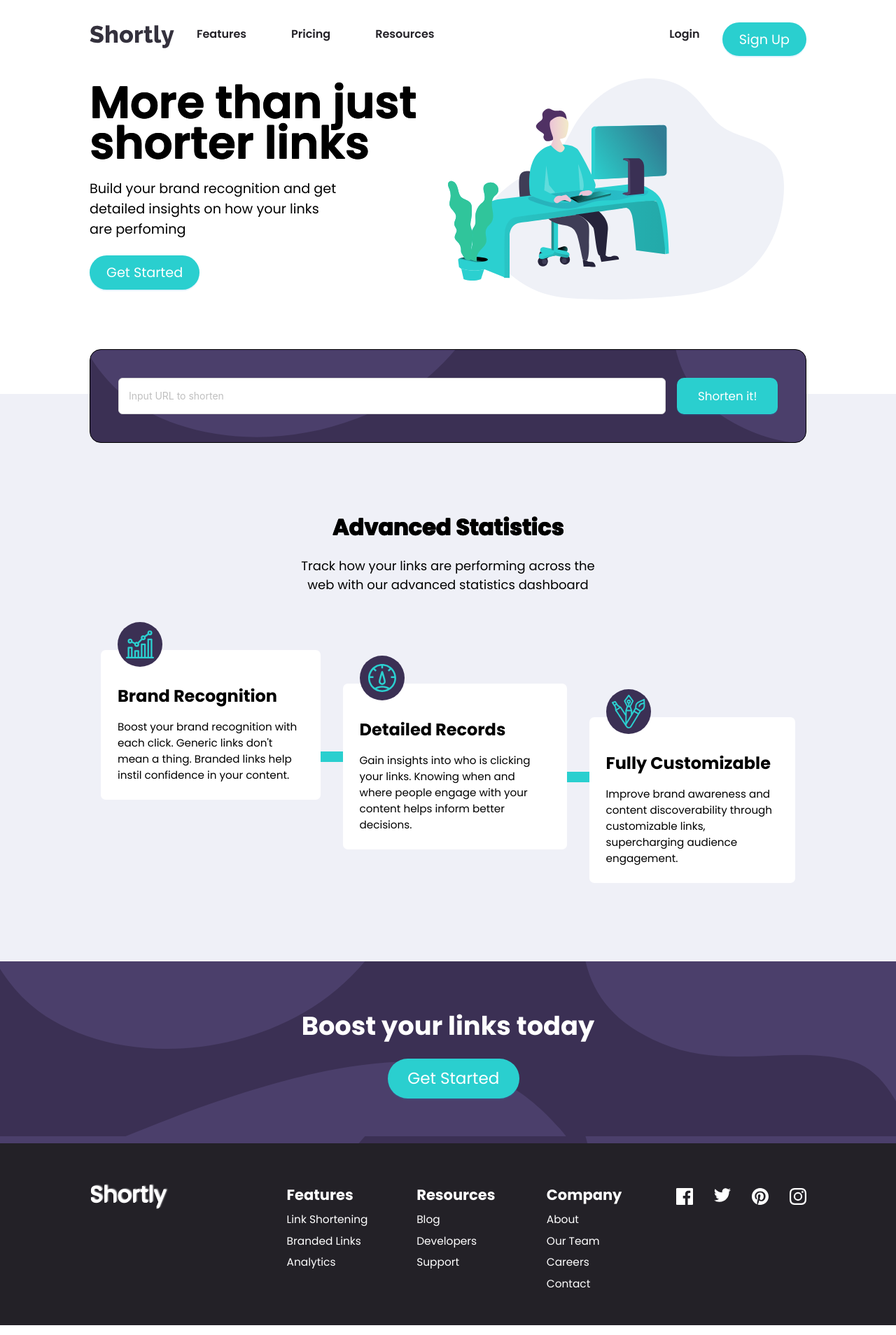
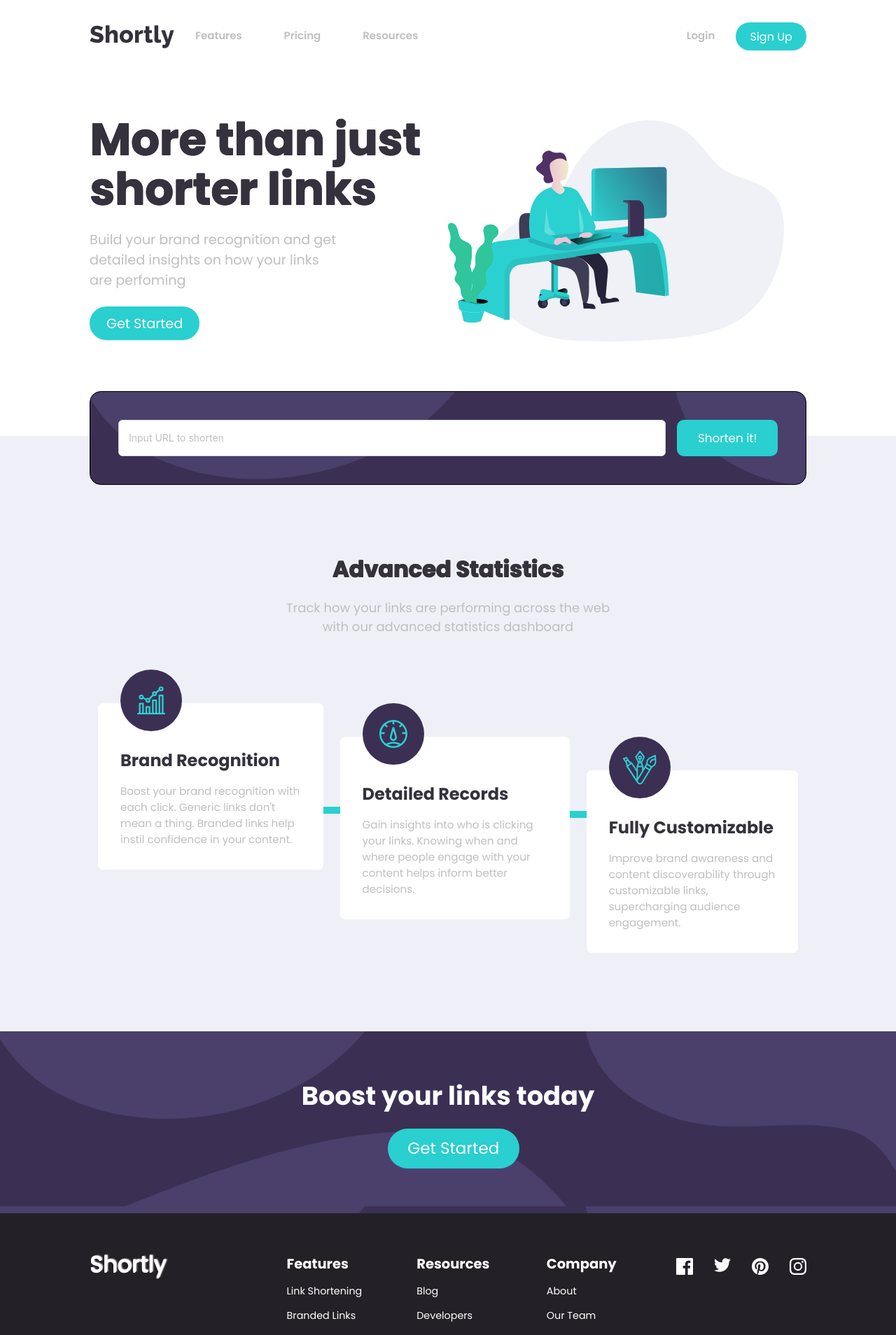
Before and after one commit to BLADEHEDA/shortly, a React (Vite) app: page / in a window 1280 px wide. Shown: the top 1908 px of the page at 70% size. Built offline with nearby package versions, Linux system fonts and the light colour scheme.

Commit message:
adjustmements done on the hero to match the exact design

```diff
--- a/src/components/boost/Boost.css
+++ b/src/components/boost/Boost.css
@@ -1,10 +1,6 @@
 .boost-container {
-  padding: 2em;
-  display: flex;
-  flex-direction: column;
-  justify-content: center;
+  padding: 5em 2em  ;
   background-color: #3b3054;
-  margin: 0 auto;
   text-align: center;
   background-image: url("../../../public//bg-boost-mobile.svg");
 }
--- a/src/components/cards/Card.css
+++ b/src/components/cards/Card.css
@@ -1,24 +1,26 @@
 .containers {
   background-color: white;
   text-align: center;
-  padding: 1.5em;
-  margin-top: 5em;
+  padding: 2em;
+  margin-top: 6em;
   border-radius: 7px;
 }
 .card-header {
   font-size: 1.3em;
   font-weight: 800;
+  color: var(--Very-Dark-Blue);
 }
 .card-text {
   font-size: 1em;
   margin-top: 1em;
+  color: var(--Gray);
 }
 .image-cpontianer {
   background-color: #3b3054;
   height: 2em;
   width: 2em;
   border-radius: 50%;
-  padding: 2em;
+  padding: 2.75em;
   display: flex;
   margin: 0 auto;
   justify-content: center;
@@ -28,6 +30,7 @@
 @media only screen and (min-width: 1024px) {
   .containers {
     text-align: start;
+    /* padding-bottom: 3em; */
   }
   .card-header {
     font-size: 1.5em;
@@ -36,9 +39,10 @@
   }
   .card-text {
     font-size: 0.95em;
+    /* border: solid 1px red; */
   }
   .image-cpontianer {
     margin: 0em;
-    margin-top: -4em;
+    margin-top: -5em;
   }
 }
--- a/src/components/footer/Footer.css
+++ b/src/components/footer/Footer.css
@@ -9,7 +9,7 @@
     justify-content: space-between;
     width: 50%;
     margin: 0 auto;
-    margin-top: 2em;
+    margin-top: 4em;
 }
 .foooter-logo{
     font-size: 2em;
@@ -25,6 +25,9 @@ h3{
 p{
     font-size: 1.1em;
     margin-top: 0.5em;
+}
+.foooter p{
+    margin-top: 1em;
 }
 
 @media only screen and (min-width: 1024px) {
@@ -46,7 +49,7 @@ p{
     .foooter{
         text-align: start;
         flex: 20%;
-        font-size: 14px;
+        font-size: 13px;
     }
     .foooter-logo{
         margin-right:3em;
--- a/src/components/hero/Hero.css
+++ b/src/components/hero/Hero.css
@@ -1,4 +1,14 @@
 /* Base styles for the Hero section */
+:root{
+  --Cyan: hsl(180, 66%, 49%);
+--Red: hsl(0, 87%, 67%);
+--Gray: hsl(0, 0%, 75%);
+--Grayish-Violet: hsl(257, 7%, 63%);
+--Dark-Violet: hsl(257, 27%, 26%);
+--Very-Dark-Blue: hsl(255, 11%, 22%);
+--Very-Dark-Violet: hsl(260, 8%, 14%);
+--Gray1: hsl(0, 20%, 94%);
+}
 .hero {
     display: flex;
     flex-direction: column;
@@ -33,11 +43,14 @@
     text-shadow: 0px 1px, 1px 0px, 1px 1px;
     line-height: 1.3em;
     margin-top: 1em;
+    color: var(--Very-Dark-Blue);
+
   }
 
   .herotext {
     font-size: 1.2em;
     margin: 1.2em 0em;
+    color: var(--Gray);
   }
 
   .hero-button {
@@ -56,6 +69,7 @@
       align-items: center;
       text-align: left;
       margin-bottom: 1em;
+      margin-top: 6em;
     }
 
     .hero-left {
@@ -71,11 +85,11 @@
 
     .hero-header {
       font-size: 4em;
-      font-weight: 600;
-      /* text-shadow: 0px 1px, 1px 0   px, 1px 1px; */
+      font-weight: 700;
+      text-shadow: 0px 1px, 1px 0   px, 1px 1px;
       margin-bottom: -0em;
-      line-height: 0.9em;
-            margin-top: 1em;
+      line-height: 1.1em;
+      margin-top: 1em;
     }
 
     .herotext {
--- a/src/components/navbar/NavBar.css
+++ b/src/components/navbar/NavBar.css
@@ -1,3 +1,9 @@
+:root{
+--Gray: hsl(0, 0%, 75%);
+--Grayish-Violet: hsl(257, 7%, 63%);
+--Dark-Violet: hsl(257, 27%, 26%);
+}
+
 @media only screen and (min-width: 1px) {
   .desktop {
     display: none;
@@ -14,7 +20,8 @@
     margin-top: 2px;
   }
   .nav-menus {
-    background-color: #393053;
+    /* background-color: #393053; */
+    background-color: var(--Dark-Violet);
     display: flex;
     flex-direction: column;
     padding: 2.5em;
@@ -26,7 +33,7 @@
   }
   .nav-links {
     color: white;
-    font-size: 1.5em;
+    font-size: 1.2em;
     padding: 0.5em 0em;
     text-align: center;
   }
@@ -55,6 +62,8 @@
   .nav-links-desktop {
     color: #232127;
     font-weight: 600;
-    margin: 0.25em 2em;
+    margin: 0.45em 2em;
+    font-size: 15px;
+    color: var(--Gray);
   }
 }
--- a/src/components/statistics/Statistics.css
+++ b/src/components/statistics/Statistics.css
@@ -10,18 +10,20 @@
   text-align: center;
   text-shadow: 0px 1px, 1px 0px, 1px 1px;
   margin-top: 3em;
+  color: var(--Very-Dark-Blue);
 }
 .text {
   font-size: 18px;
   text-align: center;
   margin-top: 1em;
+  color: var(--Gray);
 }
   .cyan-line {
     position: absolute;
     left: 50%;
     transform: translateX(-50%);
     width: 10px;
-    height: 40px;
+    height: 65px;
     background-color: #2acfcf;
   }
 @media only screen and (min-width: 1024px) {
@@ -35,7 +37,7 @@
     font-weight: 900;
   }
   .card-item {
-    margin: 0em 1em;
+    margin: 0em 0.75em;
     position: relative;
   }
   #card2 {
@@ -46,15 +48,18 @@
   }
   .text {
     text-align: center;
-    width: 45%;
+    width: 50%;
     margin: 0 auto;
     margin-top: 1em;
   }
   .cyan-line {
-    top: 40%;
+    top: 45%;
     transform: translateY(400%) translateX(0);
     left:100%;
     width: 60px;
-    height: 15px;
+    height: 10px;
+  }
+  #line2{
+    top: 40%;
   }
 }
--- a/src/components/statistics/Statistics.tsx
+++ b/src/components/statistics/Statistics.tsx
@@ -26,7 +26,8 @@ const Statistics = () => {
                  title={feature.title}
                  cardText={feature.content}
                />
-              {index !== featuresArray.length-1 && <span className="cyan-line"></span>}
+              {index !== featuresArray.length-1 &&
+              <span className="cyan-line" id={`${index === 1 ? 'line2' : ''}`}></span>}
              </div>
       ))
       }
--- a/src/utils/CustomStyles.ts
+++ b/src/utils/CustomStyles.ts
@@ -5,12 +5,13 @@ export const buttonStyle = {
   padding: "1.5em",
   fontSize: "1.2em",
 };
+
 export const desktopButtonStyle = {
   background: "#2acfcf",
   borderRadius: "30px",
   width: "100%",
   padding: "1.2em",
-  fontSize: "1.2em",
+  fontSize: "1em",
 };
 export const formButtonStyle = {
   background: "#2acfcf",
```
